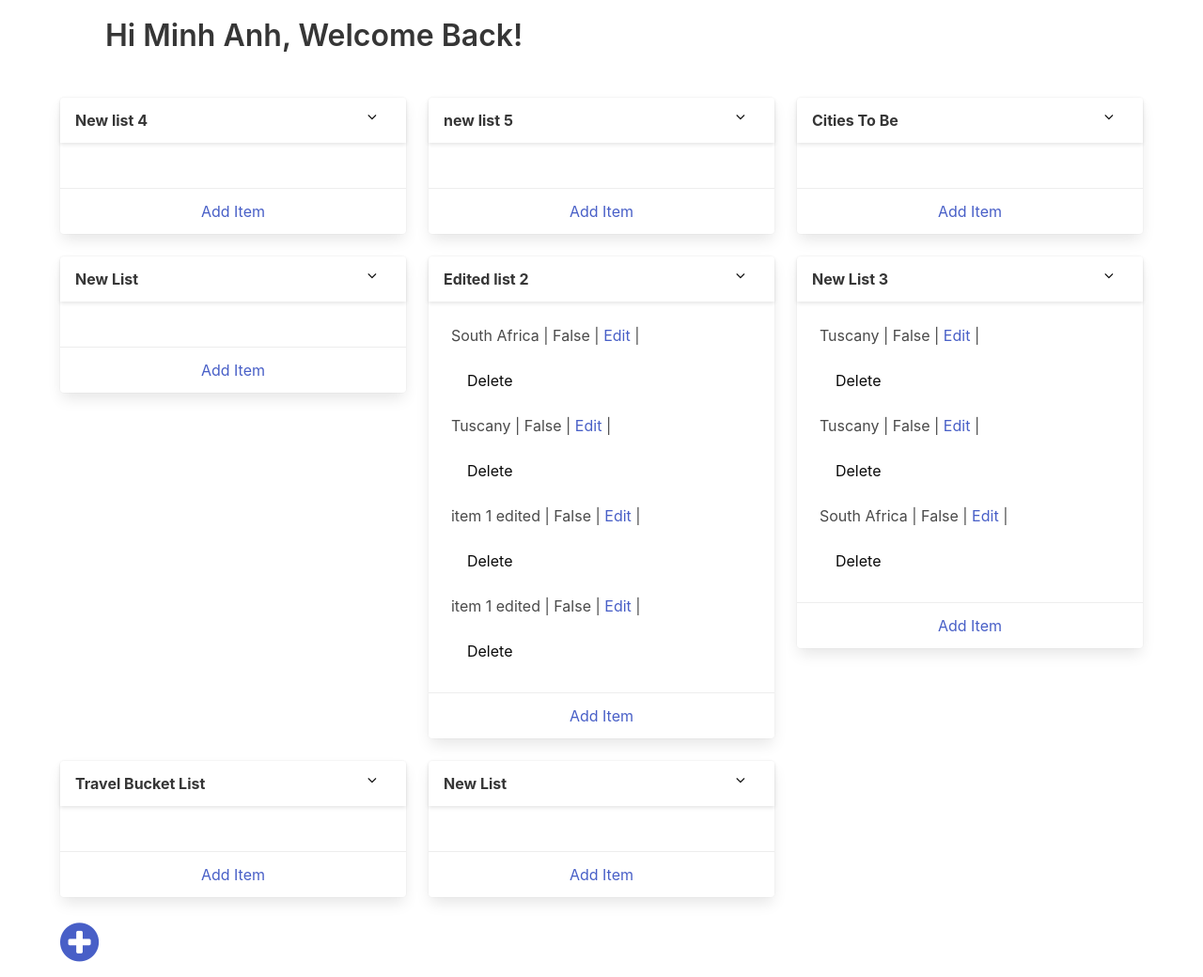
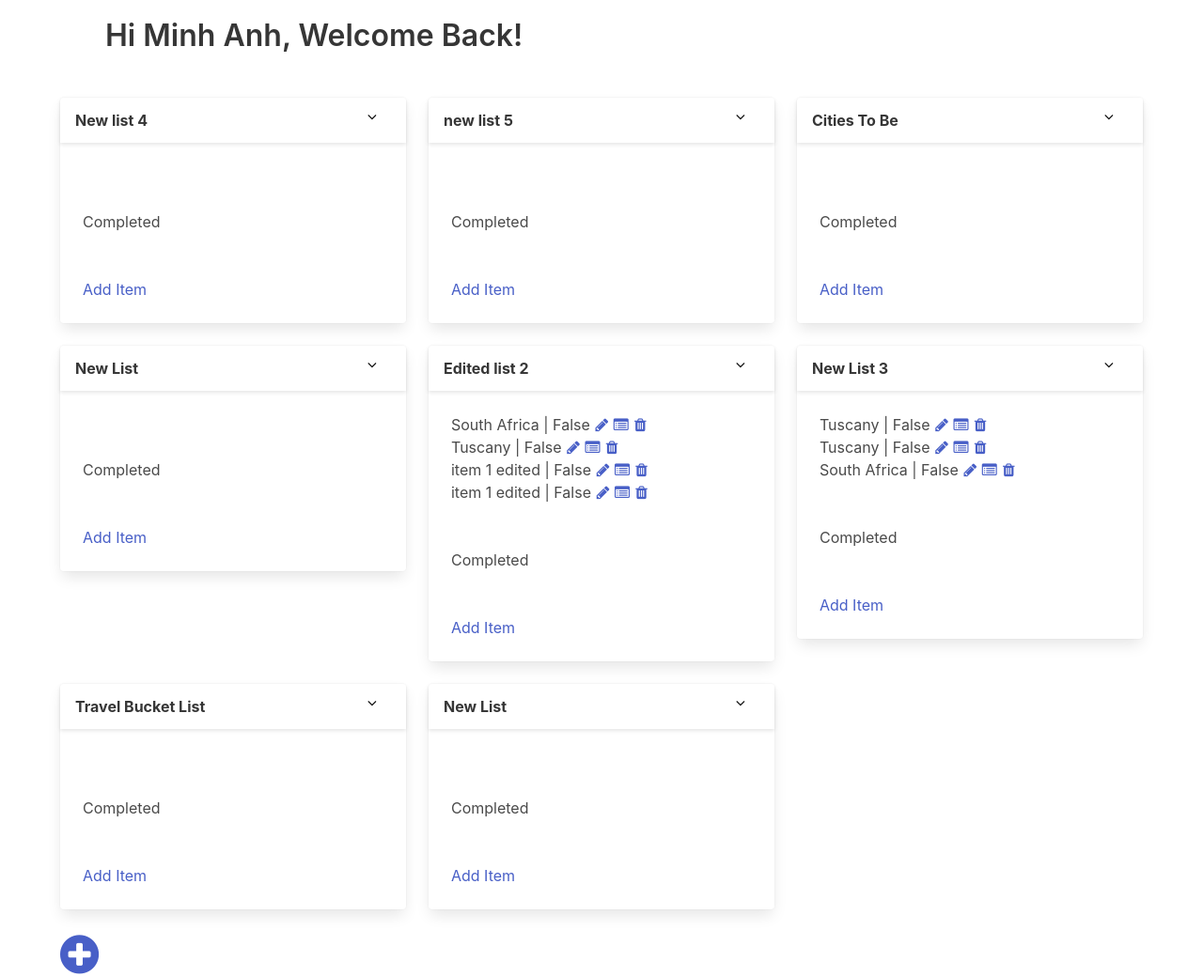
Before and after one commit to anhtm/buckist, a Flask app: template app/templates/profile.html in a window 1280 px wide. Shown: the part 188-1228 px from the top of the page at 94% size. Run offline with Flask 2, Linux system fonts and the light colour scheme; the template is opened without the code that fills it: values that come from a table or form of the project are taken from there, others are empty; data comes from the database, SQL or seed files in the repository; some libraries are stand-ins or nearby versions.

Commit message:
all funtions work

```diff
--- a/app/templates/add_item.html
+++ b/app/templates/add_item.html
@@ -1,14 +1,3 @@
-<!--  <div>
-    <div class="box hidden" id="additem-box">
-    <h1> Add New Item: </h1>
-      <form role="form" class="add-item-form">
-          Content: <input type='text' name='item_content' required> <br>
-          <button type='submit' id="add-item-btn">Add new Item</button>
-      </form>
-      <a>Cancel</a>
-    </div>
-  </div> -->
-
 <div id="additem-modal" class="modal">
   <div class="modal-background"></div>
   <div class="modal-card box">
@@ -16,13 +5,13 @@
       <h2 class="modal-card-title"> Add Item </h2>
     </header>
     <section class="modal-card-body">
-      <div class="field is-grouped">
+      <div class="field">
         <form class="add-item-form" role="form">
           <div class="control">
             <input class="input" type='text' name='item_content'  placeholder="Add Item" required>
           </div>
           <div class="control">
-            <button id="add-item-btn" class="button is-primary" type='submit' name='change_list_name'>Add</button>
+            <button id="add-item-btn" class="button is-primary" type='submit' name='change_list_name' data-listId="">Add</button>
           </div>
         </form>
       </div>
--- a/app/templates/addlist_modal.html
+++ b/app/templates/addlist_modal.html
@@ -18,5 +18,4 @@
         <a id="close-addlist-btn" class="button">Cancel</a>
       </section>
     </div>
-    <!-- <button id="close-addlist-btn" class="modal-close is-large" aria-label="close"></button> -->
 </div>
--- a/app/templates/base.html
+++ b/app/templates/base.html
@@ -41,19 +41,6 @@
       {% block content %}
       {% endblock %}
 
-      {% block addlistModal %}
-      {% endblock %}
-
-      {% block editlistModal %}
-      {% endblock %}
-
-
-      {% block additemModal %}
-      {% endblock %}
-
-      {% block edititemModal %}
-      {% endblock %}
-
     {% endblock %}
     </div>
 
--- /dev/null
+++ b/app/templates/changestatus_modal.html
@@ -0,0 +1,23 @@
+<div id="changestatus-modal" class="modal">
+    <div class="modal-background"></div>
+    <div class="modal-card box">
+      <header class="modal-card-head">
+        <h2 class="modal-card-title"> Change Item Status </h2>
+      </header>
+      <section class="modal-card-body">
+        <div class="field">
+          <form class="change-status-form" role="form">
+          <h2 class="subtitle"> Have you completed this?</h2>
+            <div class="control">
+              <input type="radio" name="status" value="no" checked> No<br>
+            <input type="radio" name="status" value="yes"> Yes<br>
+            </div>
+            <div class="control">
+              <button id="change-status-btn" class="button is-primary" type='submit' name='change_status'>Submit</button>
+            </div>
+          </form>
+        </div>
+        <a class="button" id="close-cs-btn">Cancel</a>
+      </section>
+    </div>
+  </div>
--- a/app/templates/edit_item.html
+++ b/app/templates/edit_item.html
@@ -1,10 +1,3 @@
- <!--  <div class="box hidden" id="edititem-box">
-    <form role="form" class="rename-item-form">
-      Content: <input type='text' name='item_content' required>
-          <button class='button' id='rename-item-btn' type='submit' name='change_item_content'>Edit Item</button>
-    </form>
-  </div> -->
-
 <div id="edititem-modal" class="modal">
     <div class="modal-background"></div>
     <div class="modal-card box">
@@ -15,7 +8,7 @@
         <div class="field is-grouped">
           <form class="rename-item-form" role="form">
             <div class="control">
-              <input class="input" type='text' name='item_content'  placeholder="Add Item" required>
+              <input class="input" type='text' name='item_content'  placeholder="Edit Item" required>
             </div>
             <div class="control">
               <button id="rename-item-btn" class="button is-primary" type='submit' name=''>Submit</button>
--- a/app/templates/editlist_modal.html
+++ b/app/templates/editlist_modal.html
@@ -5,7 +5,7 @@
       <h2 class="modal-card-title"> Edit List Name </h2>
     </header>
     <section class="modal-card-body">
-      <div class="field is-grouped">
+      <div class="field">
         <form class="rename-form" role="form">
           <div class="control">
             <input id="inputListName" class="input" type='text' name='list_name'  placeholder="Change Your List Name" required>
@@ -18,5 +18,4 @@
       <a class="button" id="close-editlist-btn">Cancel</a>
     </section>
   </div>
-  <!-- <button id="close-editlist-btn" class="modal-close is-large" aria-label="close"></button> -->
 </div>
--- /dev/null
+++ b/app/templates/item_functions.html
@@ -0,0 +1,24 @@
+<span class="item-functions">
+
+ <!-- Edit -->
+  <a class="edit-item">
+    <span class="icon is-small">
+      <i class="fa fa-pencil" aria-hidden="true"></i>
+    </span>
+  </a>
+
+  <!-- Change Status -->
+  <a class="change-status">
+    <span class="icon is-small">
+      <i class="fa fa-list-alt" aria-hidden="true"></i>
+    </span>
+  </a>
+
+  <!-- Delete -->
+  <a class="delete-item">
+    <span class="icon is-small">
+      <i class="fa fa-trash" aria-hidden="true"></i>
+    </span>
+  </a>
+
+</span>
--- a/app/templates/profile.html
+++ b/app/templates/profile.html
@@ -7,14 +7,18 @@
 </div>
 
 <div class="lists container">
+  <!-- Lists -->
+  <div class="columns is-multiline">
 
-  <div class="columns is-multiline">
     {% for list in lists %}
     <div class="column is-one-third">
       <div class="card a-list">
+
+      <!-- List Header -->
         <header class="card-header">
           <p id="{{list.id}}" class="card-header-title">{{list.name}}</p>
 
+          <!-- Dropdown V button -->
           <div class="dropdown is-hoverable">
             <div class="dropdown-trigger">
               <button class="button is-white" aria-haspopup="true" aria-controls="dropdown-menu">
@@ -23,74 +27,118 @@
                 </a>
               </button>
             </div>
+
+            <!-- Dropdown Menu & functions -->
             <div class="dropdown-menu" id="dropdown-menu" role="menu">
               <div class="dropdown-content">
+
                 <a class="dropdown-item edit-list">Edit</a>
-                <a id="delete-list" class="dropdown-item">
-                  <form id="delete-form" action='/deletelist/{{list.id}}' method='POST'>
-                    <button class="button is-white" type='submit' name='delete_list'>Delete</button>
-                  </form>
-                </a>
+
+                <!-- Delete list -->
+                <a id="delete-list" class="delete-list dropdown-item"> Delete </a>
+
+                <!-- Share -->
                 <a href="#" class="dropdown-item">Share</a>
               </div>
             </div>
           </div>
         </header>
 
+        <!-- Items -->
         <div class="card-content">
-          <div class="content">
+
+        <!-- Item Content - NOT COMPLETED -->
+          <ul>
             {% for item in list.items %}
-            <p id="{{item.id}}" class="item">
-            <!-- <i class="fa fa-square-o checkbox" aria-hidden="true"></i>  --> {{item.content}} | {{item.is_done}}
-             | <a class="edit-item" id="edit-item{{item.id}}" href="#edititem-box">Edit</a> |
-             <a id="delete-item">
-               <form id="delete-item-form" role="form" action="/deleteitem/{{item.id}}" method="POST">
-                 <button id="delete-item-btn" class="button is-white" type="submit" name='delete-btn'> Delete </button>
-               </form>
-             </a>
-            </p>
+              {% if not item.is_done %}
+
+               <li id="{{item.id}}" class="item">
+
+                <div class="collapsible-header">
+                  {{item.content}} | {{ item.is_done}}
+
+                  <!-- Functions -->
+                    {% include "item_functions.html" %}
+
+                </div>
+              </li>
+              {% endif %}
+            {% endfor %}
+          </ul>
+      </div>
+
+
+          <!-- Completed Item -->
+        <div class="card-content">
+          <div class="collapsible" data-collapsible="accordion">
+            <div class="collapsible-header"
+              <h3 class="subtitle completed-items"> Completed </h3>
+            </div>
+            {% for item in list.items %}
+              {% if item.is_done  %}
+              <div class="collapsible-body">
+                <ul>
+                <li id="{{item.id}}" class="item">
+                  {{item.content}} | {{ item.is_done}}
+
+                <!-- Functions -->
+                  {% include "item_functions.html" %}
+                </li>
+                </ul>
+              </div>
+              {% endif %}
             {% endfor %}
           </div>
+
         </div>
 
-        <footer class="card-footer">
-          <a class="card-footer-item add-item"> Add Item </a>
+        <!-- Add Item -->
+        <footer class="card-content">
+          <a class="add-item" href="#additemPointer"> Add Item </a>
         </footer>
 
       </div>
     </div>
+    {% endfor %}
 
-
-    {% endfor %}
   </div>
 
-  <a class="add-btn" href="#addlist-modal"> <i class="fa fa-plus-circle fa-3x" aria-hidden="true"></i></a>
+  <!-- Add List -->
+  <a class="add-btn"> <i class="fa fa-plus-circle fa-3x" aria-hidden="true"></i></a>
+
 </div>
 {% endblock %}
 
-  {% block addlistModal %}
-    {% include "addlist_modal.html" %}
-  {% endblock %}
-
-  {% block editlistModal%}
-     {% include "editlist_modal.html" %}
-  {% endblock %}
+  <!-- Delete List Form -->
+  <form class="hidden delete-list-form" role="form">
+    <input type="submit" value="Delete">
+  </form>
 
 
-<!-- Add Item Modal -->
-  {% block additemModal %}
-    {% include "add_item.html" %}
-  {% endblock %}
+  <!-- Delete Item Form -->
+  <form class="hidden delete-item-form" role="form">
+     <input id="delete-item-btn" type="submit" value="Delete">
+  </form>
 
 
-<!-- Edit Item Modal -->
+  <!-- Add List Modal -->
 
-  {% block edititemModal %}
+    {% include "addlist_modal.html" %}
+
+  <!-- Edit List Modal -->
+
+     {% include "editlist_modal.html" %}
+
+  <!-- Add Item Modal -->
+     {% include "add_item.html" %}
+
+  <!-- Edit Item Modal -->
+
     {% include "edit_item.html" %}
-  {% endblock %}
 
+  <!-- Change Status Modal -->
 
-  <!-- <button id="turn-on-edit">Turn on edit form</button> -->
+    {% include "changestatus_modal.html" %}
 
 
 {% endblock %}
```
